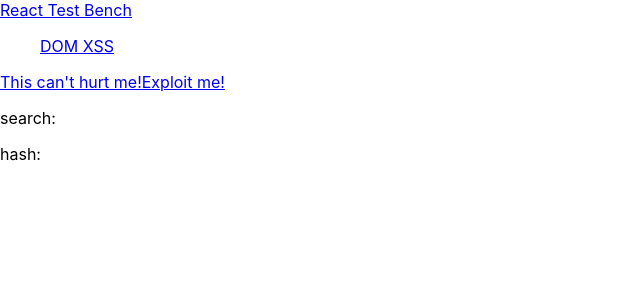
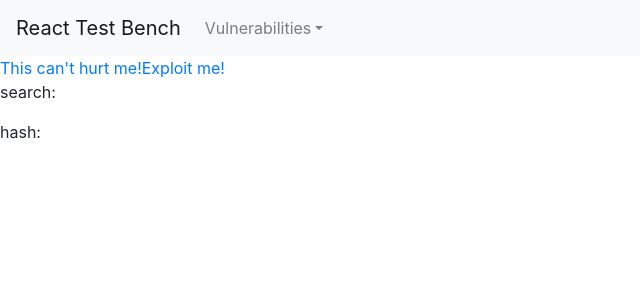
Before and after one commit to Contrast-Security-OSS/react-test-bench, a React (Create React App) app: page /dom-xss in a window 1280 px wide. Shown: the top 300 px of the page, without its empty margins (0-640 px from the left). Built offline with nearby package versions, Linux system fonts and the light colour scheme.

Commit message:
Style navbar with bootstrap

```diff
--- a/package.json
+++ b/package.json
@@ -7,12 +7,14 @@
     "@testing-library/jest-dom": "^5.11.9",
     "@testing-library/react": "^11.2.5",
     "@testing-library/user-event": "^12.8.1",
+    "bootstrap": "^4.6.0",
     "eslint-config-prettier": "^8.1.0",
     "eslint-plugin-prettier": "^3.3.1",
     "husky": "^5.1.3",
     "lint-staged": "^10.5.4",
     "prettier": "^2.2.1",
     "react": "^17.0.1",
+    "react-bootstrap": "^1.5.1",
     "react-dom": "^17.0.1",
     "react-router-dom": "^5.2.0",
     "react-scripts": "4.0.3",
--- a/src/App.jsx
+++ b/src/App.jsx
@@ -1,16 +1,12 @@
-import { BrowserRouter as Router, Link, Route, Switch } from 'react-router-dom';
+import { BrowserRouter as Router, Route, Switch } from 'react-router-dom';
 import DomXSS from './DomXSS';
 import Home from './Home';
+import Navigation from './Navigation';
 
 function App() {
   return (
     <Router>
-      <nav className="Menu">
-        <Link to="/">React Test Bench</Link>
-        <ul>
-          <Link to="/dom-xss">DOM XSS</Link>
-        </ul>
-      </nav>
+      <Navigation />
       <main className="App">
         <Switch>
           <Route exact path="/" component={Home} />
--- a/src/Home.css
+++ b/src/Home.css
@@ -15,7 +15,7 @@
 
 .Home-header {
   background-color: #282c34;
-  min-height: 100vh;
+  /* min-height: 100vh; */
   display: flex;
   flex-direction: column;
   align-items: center;
--- /dev/null
+++ b/src/Navigation.jsx
@@ -0,0 +1,26 @@
+import { NavLink } from 'react-router-dom';
+import Nav from 'react-bootstrap/Nav';
+import Navbar from 'react-bootstrap/Navbar';
+import NavDropdown from 'react-bootstrap/NavDropdown';
+
+function Navigation() {
+  return (
+    <Navbar bg="light" expand="lg">
+      <NavLink component={Navbar.Brand} to="/">
+        React Test Bench
+      </NavLink>
+      <Navbar.Toggle aria-controls="navigation-nav" />
+      <Navbar.Collapse id="navigation-nav">
+        <Nav>
+          <NavDropdown title="Vulnerabilities">
+            <NavLink component={NavDropdown.Item} to="/dom-xss">
+              DOM XSS
+            </NavLink>
+          </NavDropdown>
+        </Nav>
+      </Navbar.Collapse>
+    </Navbar>
+  );
+}
+
+export default Navigation;
--- a/src/index.js
+++ b/src/index.js
@@ -1,5 +1,6 @@
 import { StrictMode } from 'react';
 import { render } from 'react-dom';
+import 'bootstrap/dist/css/bootstrap.min.css';
 import './index.css';
 import App from './App';
 import reportWebVitals from './reportWebVitals';
```
Also changed, not shown: 1 other file (tests, documents, lock files or other folders).
